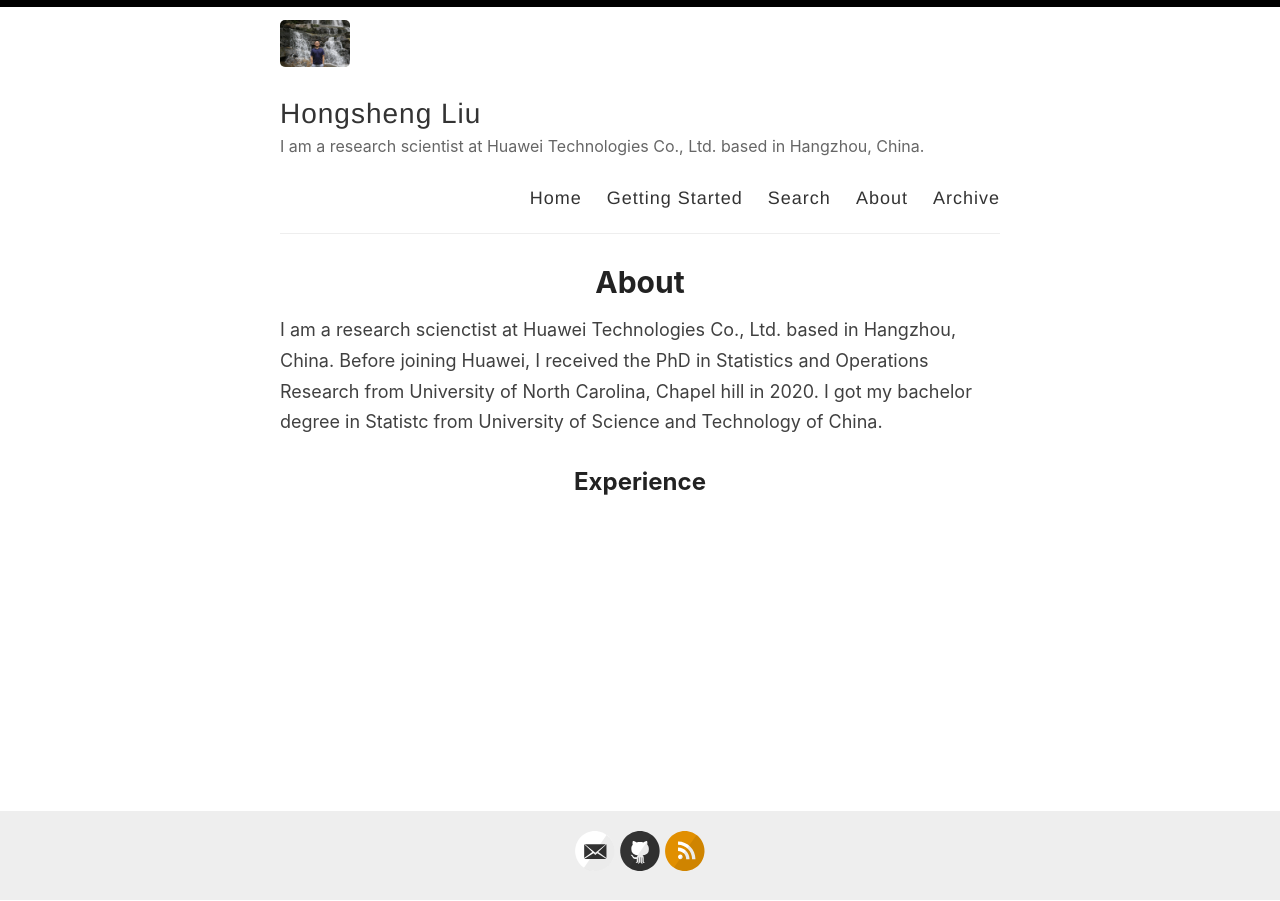
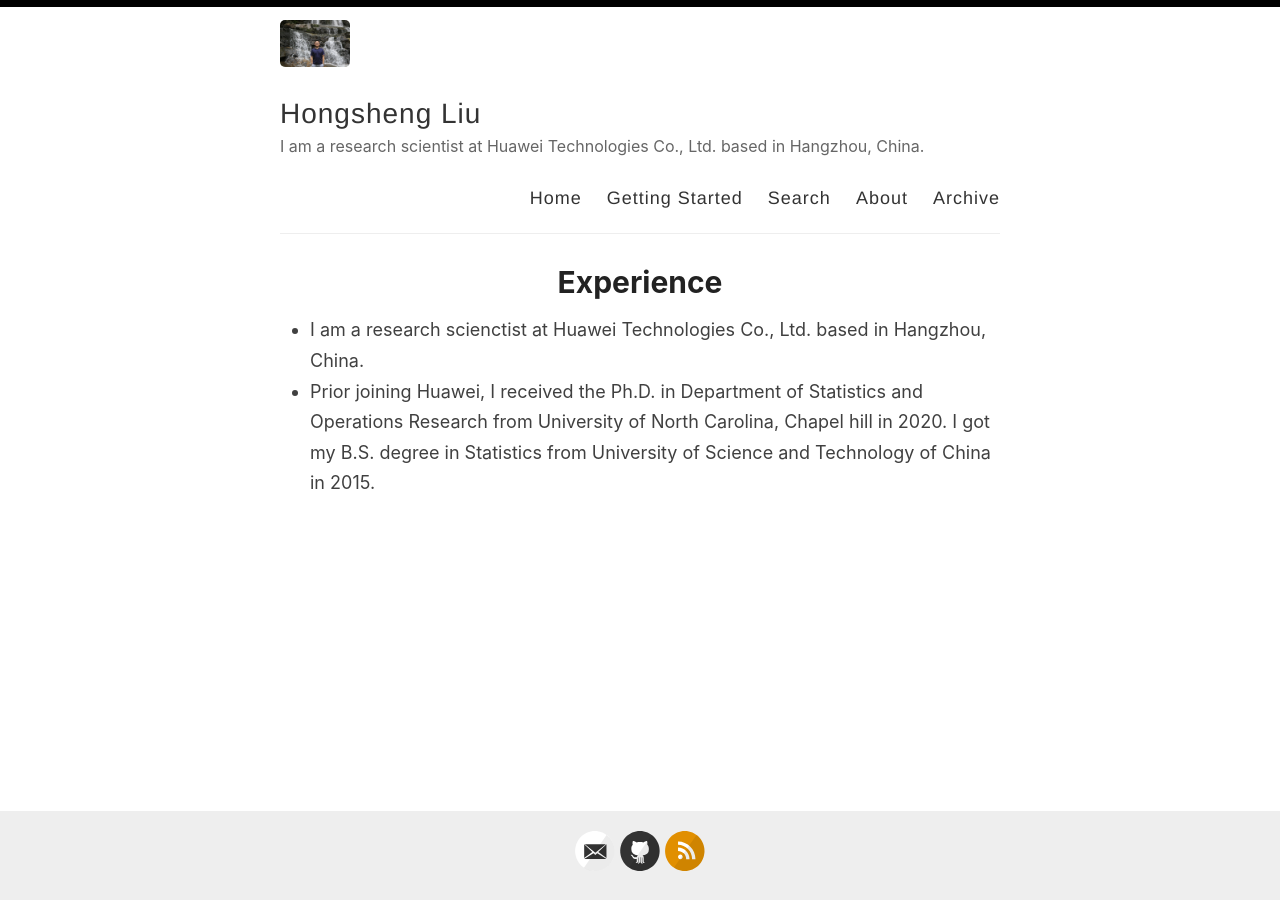
Before and after one commit to hsliuustc/hsliuustc.github.io, a Jekyll site: the page built from _pages/about.md, in a window 1280 px wide. Built offline with Jekyll 4.4.1, drawn with Linux system fonts in a browser that asks for light colours.

```diff
--- a/_pages/about.md
+++ b/_pages/about.md
@@ -1,9 +1,8 @@
 ---
 layout: page
-title: About
+title: Experience
 permalink: /about/
 ---
 
-I am a research scienctist at Huawei Technologies Co., Ltd. based in Hangzhou, China. Before joining Huawei, I received the PhD in Statistics and Operations Research from University of North Carolina, Chapel hill in 2020. I got my bachelor degree in Statistc from University of Science and Technology of China.
-
-## Experience
+- I am a research scienctist at Huawei Technologies Co., Ltd. based in Hangzhou, China.
+- Prior joining Huawei, I received the Ph.D. in Department of Statistics and Operations Research from University of North Carolina, Chapel hill in 2020. I got my B.S. degree in Statistics from University of Science and Technology of China in 2015.
```
